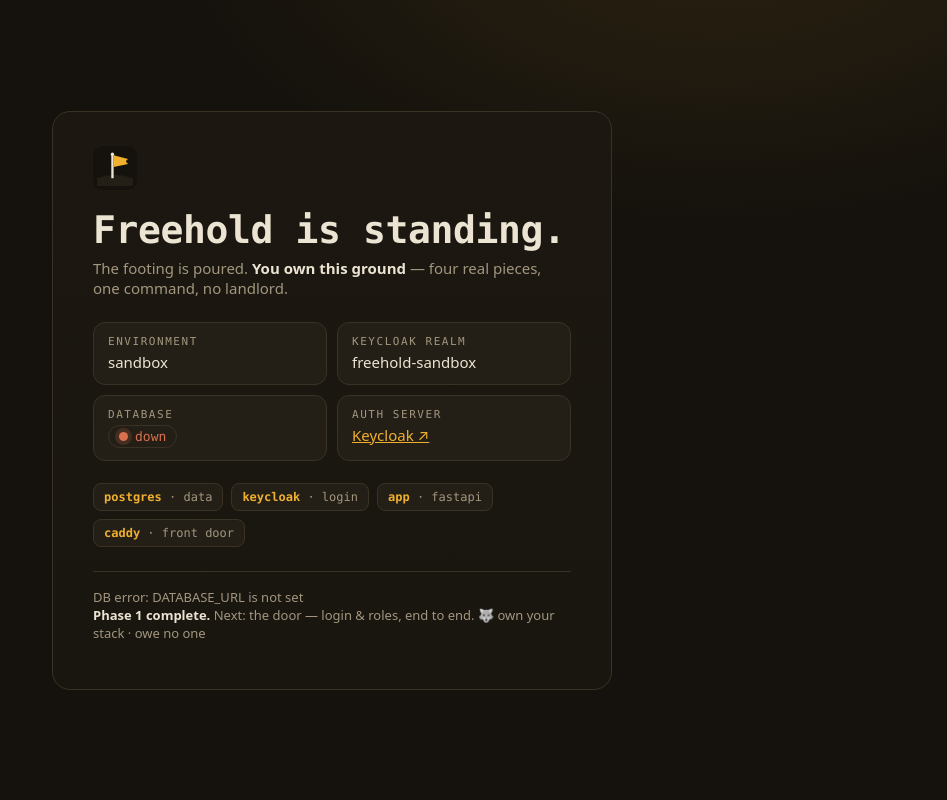
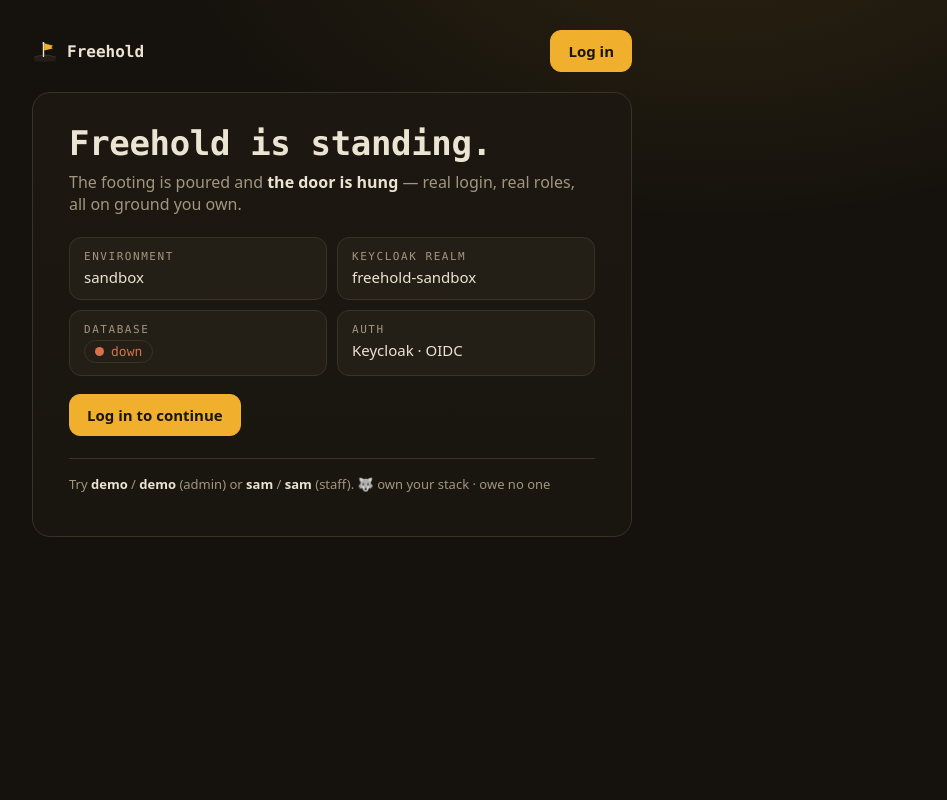
Before and after one commit to akenel/freehold, a FastAPI app: page / in a window 1280 px wide. Shown: the whole page, without its empty margins (308-1255 px from the left). Run offline with FastAPI, Linux system fonts and the light colour scheme.

Commit message:
🚪 Freehold Phase 2 — the door (OIDC login + session + RBAC, end to end)
Server-rendered app = CONFIDENTIAL OIDC client (holds a secret, keeps tokens
server-side; browser gets only a signed session cookie). Full Authorization-Code
+ PKCE flow through the Caddy front door.

- app/auth.py: OIDC helpers — PKCE, auth redirect, code exchange (httpx),
  id-token verify via JWKS (PyJWT), roles from access token, RP-initiated logout.
  Split-horizon URLs: PUBLIC (browser, via Caddy) vs INTERNAL (server->KC); issuer
  fixed to localhost:8080 via KC_HOSTNAME so validation is deterministic.
- main.py: SessionMiddleware + routes /login /auth/callback /logout /dashboard
  /console (admin-only) with explicit, no-magic guards. staff -> clean 403.
- realms x3: freehold-web now confidential (secret + post-logout uris); added a
  'sam'/'staff' user alongside 'demo'/'admin' to demo RBAC.
- Caddy: /admin/* -> Keycloak console; app's admin page moved to /console (no clash).
- templates: shared app.css; login-aware index, dashboard, console, 403.

VERIFIED (prove don't assume): OIDC issuer = http://localhost:8080/realms/...;
confidential client + secret + roles OK (password grant); FULL browser flow via
Puppeteer — demo->dashboard (role admin), demo->/console opens, sam->/console = 403.

Co-Authored-By: Claude Opus 4.8 (1M context) <noreply@anthropic.com>

```diff
--- a/app/main.py
+++ b/app/main.py
@@ -1,28 +1,39 @@
-"""Freehold — Phase 1 hello.
+"""Freehold — Phase 2: the door.
 
-A deliberately tiny FastAPI app whose only job is to PROVE the skeleton is real:
-it reads its environment/realm from config and it actually connects to Postgres.
-The login flow (OIDC/RBAC) arrives in Phase 2 — this is the foundation, poured.
+Real OIDC login against Keycloak, a signed session cookie, a dashboard behind
+auth, and role-based access (RBAC). Tokens live on the server; the browser only
+carries an opaque signed cookie. Every protected route is explicit — no magic.
 """
 import os
+
 import asyncpg
 from fastapi import FastAPI, Request
-from fastapi.responses import JSONResponse
+from fastapi.responses import HTMLResponse, JSONResponse, RedirectResponse
 from fastapi.staticfiles import StaticFiles
 from fastapi.templating import Jinja2Templates
+from starlette.middleware.sessions import SessionMiddleware
+
+import auth
 
 APP_ENV = os.getenv("APP_ENV", "sandbox")
 KC_REALM = os.getenv("KC_REALM", f"freehold-{APP_ENV}")
 KC_PUBLIC_URL = os.getenv("KC_PUBLIC_URL", "http://localhost:8080")
+APP_BASE_URL = os.getenv("APP_BASE_URL", "http://localhost:8080").rstrip("/")
 DATABASE_URL = os.getenv("DATABASE_URL", "")
+SESSION_SECRET = os.getenv("SESSION_SECRET", "dev-insecure-change-me")
 
-app = FastAPI(title="Freehold", version="0.1.0-phase1")
+app = FastAPI(title="Freehold", version="0.2.0-phase2")
+# Signed, http-only session cookie. same_site=lax lets the OIDC redirect back in.
+app.add_middleware(SessionMiddleware, secret_key=SESSION_SECRET, same_site="lax", https_only=False)
 app.mount("/static", StaticFiles(directory="static"), name="static")
 templates = Jinja2Templates(directory="templates")
 
 
+def current_user(request: Request):
+    return request.session.get("user")
+
+
 async def db_check() -> tuple[bool, str]:
-    """Return (ok, message) after a live round-trip to Postgres."""
     if not DATABASE_URL:
         return False, "DATABASE_URL is not set"
     try:
@@ -32,10 +43,11 @@ async def db_check() -> tuple[bool, str]:
         finally:
             await conn.close()
         return True, version.split(" on ")[0]
-    except Exception as exc:  # noqa: BLE001 — report anything, this is a health probe
+    except Exception as exc:  # noqa: BLE001
         return False, str(exc)
 
 
+# ---------------------------------------------------------------- public
 @app.get("/healthz")
 async def healthz():
     ok, _ = await db_check()
@@ -45,14 +57,75 @@ async def healthz():
 @app.get("/")
 async def index(request: Request):
     ok, message = await db_check()
-    return templates.TemplateResponse(
-        "index.html",
-        {
-            "request": request,
-            "env": APP_ENV,
-            "realm": KC_REALM,
-            "kc_url": KC_PUBLIC_URL,
-            "db_ok": ok,
-            "db_msg": message,
-        },
-    )
+    return templates.TemplateResponse("index.html", {
+        "request": request, "env": APP_ENV, "realm": KC_REALM, "kc_url": KC_PUBLIC_URL,
+        "db_ok": ok, "db_msg": message, "user": current_user(request),
+    })
+
+
+# ---------------------------------------------------------------- the door
+@app.get("/login")
+async def login(request: Request):
+    state, nonce = auth.new_secret(), auth.new_secret()
+    verifier, challenge = auth.make_pkce()
+    request.session["oauth"] = {"state": state, "nonce": nonce, "cv": verifier}
+    redirect_uri = f"{APP_BASE_URL}/auth/callback"
+    return RedirectResponse(auth.build_auth_redirect(redirect_uri, state, nonce, challenge))
+
+
+@app.get("/auth/callback")
+async def auth_callback(request: Request):
+    saved = request.session.get("oauth") or {}
+    code = request.query_params.get("code")
+    if not code or request.query_params.get("state") != saved.get("state"):
+        return HTMLResponse("Login failed: bad or missing state.", status_code=400)
+    redirect_uri = f"{APP_BASE_URL}/auth/callback"
+    try:
+        tokens = await auth.exchange_code(code, redirect_uri, saved["cv"])
+        claims = auth.verify_id_token(tokens["id_token"], saved.get("nonce"))
+        roles = auth.roles_from_access(tokens["access_token"])
+    except Exception as exc:  # noqa: BLE001
+        return HTMLResponse(f"Login failed: {exc}", status_code=400)
+
+    request.session.pop("oauth", None)
+    request.session["user"] = {
+        "username": claims.get("preferred_username"),
+        "name": claims.get("name") or claims.get("preferred_username"),
+        "email": claims.get("email"),
+        "roles": roles,
+    }
+    request.session["id_token"] = tokens["id_token"]
+    return RedirectResponse("/dashboard", status_code=303)
+
+
+@app.get("/logout")
+async def logout(request: Request):
+    id_token = request.session.get("id_token")
+    request.session.clear()
+    if id_token:
+        return RedirectResponse(auth.logout_redirect(id_token, f"{APP_BASE_URL}/"))
+    return RedirectResponse("/")
+
+
+# ---------------------------------------------------------------- behind the door
+@app.get("/dashboard")
+async def dashboard(request: Request):
+    user = current_user(request)
+    if not user:
+        return RedirectResponse("/login")
+    return templates.TemplateResponse("dashboard.html", {
+        "request": request, "user": user, "env": APP_ENV, "realm": KC_REALM,
+    })
+
+
+@app.get("/console")
+async def console(request: Request):
+    """RBAC demo: admins only. A logged-in 'staff' user gets a clean 403."""
+    user = current_user(request)
+    if not user:
+        return RedirectResponse("/login")
+    if "admin" not in user.get("roles", []):
+        return templates.TemplateResponse(
+            "forbidden.html", {"request": request, "user": user}, status_code=403,
+        )
+    return templates.TemplateResponse("console.html", {"request": request, "user": user})
--- a/app/requirements.txt
+++ b/app/requirements.txt
@@ -2,3 +2,6 @@ fastapi==0.115.6
 uvicorn[standard]==0.34.0
 jinja2==3.1.4
 asyncpg==0.30.0
+httpx==0.28.1
+PyJWT[crypto]==2.10.1
+itsdangerous==2.2.0
--- /dev/null
+++ b/app/static/app.css
@@ -0,0 +1,41 @@
+:root{
+  --ink:#15120d; --panel:#1c1811; --panel2:#241f16; --line:#3a3225; --bone:#ece4d3;
+  --muted:#a2967f; --dim:#6f6552; --amber:#f0b02e; --green:#5fb37a; --red:#d9704e;
+  --mono:ui-monospace,"SF Mono","JetBrains Mono",Menlo,Consolas,monospace;
+  --sans:system-ui,-apple-system,"Segoe UI",Roboto,Helvetica,Arial,sans-serif;
+}
+*{box-sizing:border-box}
+body{margin:0;min-height:100vh;font-family:var(--sans);color:var(--bone);
+  background:radial-gradient(900px 500px at 80% -10%,rgba(240,176,46,.10),transparent 60%),var(--ink)}
+a{color:var(--amber)}
+.wrap{max-width:640px;margin:0 auto;padding:22px 20px 60px}
+.topbar{display:flex;align-items:center;gap:10px;padding:8px 0 4px}
+.brand{display:flex;align-items:center;gap:9px;font-family:var(--mono);font-weight:700;font-size:16px;text-decoration:none;color:var(--bone)}
+.brand img{width:26px;height:26px}
+.spacer{flex:1}
+.who{font-size:13px;color:var(--muted)}
+.who b{color:var(--bone)}
+.card{background:linear-gradient(180deg,var(--panel),rgba(28,24,17,.55));
+  border:1px solid var(--line);border-radius:18px;padding:30px clamp(20px,5vw,36px);margin-top:16px}
+h1{font-family:var(--mono);font-size:clamp(24px,5.5vw,34px);margin:0 0 8px;letter-spacing:-.01em;text-wrap:balance}
+.lede{color:var(--muted);margin:0 0 22px}
+.lede b{color:var(--bone)}
+.btn{display:inline-flex;align-items:center;gap:8px;font-weight:600;font-size:15px;
+  padding:10px 17px;border-radius:11px;border:1px solid var(--line);cursor:pointer;text-decoration:none;color:var(--bone)}
+.btn.primary{background:var(--amber);color:#1a1509;border-color:var(--amber)}
+.btn:focus-visible{outline:2px solid var(--amber);outline-offset:2px}
+.row{display:flex;gap:10px;flex-wrap:wrap;align-items:center}
+.grid{display:grid;grid-template-columns:1fr 1fr;gap:10px;margin:18px 0}
+.cell{background:var(--panel2);border:1px solid var(--line);border-radius:12px;padding:12px 14px}
+.cell .k{font-family:var(--mono);font-size:11px;letter-spacing:.14em;text-transform:uppercase;color:var(--muted)}
+.cell .v{font-size:15px;margin-top:4px;word-break:break-word}
+.chips{display:flex;gap:8px;flex-wrap:wrap}
+.chip{font-family:var(--mono);font-size:12px;padding:4px 11px;border-radius:999px;
+  border:1px solid var(--line);background:var(--panel2);color:var(--amber)}
+.chip.admin{color:#1a1509;background:var(--amber);border-color:var(--amber)}
+.pill{display:inline-flex;align-items:center;gap:7px;font-family:var(--mono);font-size:13px;padding:3px 10px;border-radius:999px;border:1px solid var(--line)}
+.pill .dot{width:9px;height:9px;border-radius:50%}
+.ok{color:var(--green)} .ok .dot{background:var(--green)}
+.bad{color:var(--red)} .bad .dot{background:var(--red)}
+.foot{border-top:1px solid var(--line);margin-top:22px;padding-top:16px;color:var(--muted);font-size:13px}
+.foot b{color:var(--bone)}
--- a/app/templates/index.html
+++ b/app/templates/index.html
@@ -3,78 +3,48 @@
 <head>
   <meta charset="utf-8">
   <meta name="viewport" content="width=device-width, initial-scale=1">
-  <title>Freehold — it's running</title>
+  <title>Freehold</title>
   <link rel="icon" href="/static/favicon.svg" type="image/svg+xml">
-  <style>
-    :root{
-      --ink:#15120d; --panel:#1c1811; --line:#3a3225; --bone:#ece4d3;
-      --muted:#a2967f; --amber:#f0b02e; --green:#5fb37a; --red:#d9704e;
-      --mono:ui-monospace,"SF Mono","JetBrains Mono",Menlo,Consolas,monospace;
-      --sans:system-ui,-apple-system,"Segoe UI",Roboto,Helvetica,Arial,sans-serif;
-    }
-    *{box-sizing:border-box}
-    body{margin:0;min-height:100vh;font-family:var(--sans);color:var(--bone);
-      background:radial-gradient(900px 500px at 80% -10%,rgba(240,176,46,.10),transparent 60%),var(--ink);
-      display:flex;align-items:center;justify-content:center;padding:32px}
-    .card{width:100%;max-width:560px;background:linear-gradient(180deg,var(--panel),rgba(28,24,17,.55));
-      border:1px solid var(--line);border-radius:18px;padding:34px clamp(22px,5vw,40px)}
-    .flag{width:44px;height:44px;display:block;margin-bottom:18px}
-    h1{font-family:var(--mono);font-size:clamp(26px,6vw,38px);margin:0 0 6px;letter-spacing:-.01em}
-    .tag{color:var(--muted);margin:0 0 24px;font-size:15px}
-    .tag b{color:var(--bone)}
-    .grid{display:grid;grid-template-columns:1fr 1fr;gap:10px;margin:0 0 22px}
-    .cell{background:#241f16;border:1px solid var(--line);border-radius:12px;padding:12px 14px}
-    .cell .k{font-family:var(--mono);font-size:11px;letter-spacing:.14em;text-transform:uppercase;color:var(--muted)}
-    .cell .v{font-size:15px;margin-top:4px;color:var(--bone);word-break:break-word}
-    .pill{display:inline-flex;align-items:center;gap:7px;font-family:var(--mono);font-size:13px;
-      padding:3px 10px;border-radius:999px;border:1px solid var(--line)}
-    .dot{width:9px;height:9px;border-radius:50%}
-    .ok{color:var(--green)} .ok .dot{background:var(--green);box-shadow:0 0 0 4px rgba(95,179,122,.18)}
-    .bad{color:var(--red)} .bad .dot{background:var(--red);box-shadow:0 0 0 4px rgba(217,112,78,.18)}
-    .services{display:flex;flex-wrap:wrap;gap:8px;margin-bottom:24px}
-    .svc{font-family:var(--mono);font-size:12px;color:var(--muted);background:#241f16;
-      border:1px solid var(--line);border-radius:8px;padding:6px 10px}
-    .svc b{color:var(--amber)}
-    .foot{border-top:1px solid var(--line);padding-top:16px;color:var(--muted);font-size:13px}
-    .foot b{color:var(--bone)}
-    a{color:var(--amber)}
-  </style>
+  <link rel="stylesheet" href="/static/app.css">
 </head>
 <body>
+  <div class="wrap">
+    <div class="topbar">
+      <a class="brand" href="/"><img src="/static/favicon.svg" alt="">Freehold</a>
+      <span class="spacer"></span>
+      {% if user %}
+        <span class="who">Signed in as <b>{{ user.name }}</b></span>
+        <a class="btn ghost" href="/logout">Log out</a>
+      {% else %}
+        <a class="btn primary" href="/login">Log in</a>
+      {% endif %}
+    </div>
+
     <main class="card">
-    <svg class="flag" viewBox="0 0 64 64" aria-hidden="true">
-      <rect width="64" height="64" rx="14" fill="#15120d"/>
-      <path d="M6 47 Q32 37 58 47 L58 58 L6 58 Z" fill="#241f16"/>
-      <rect x="26.6" y="12" width="3.4" height="35" rx="1.7" fill="#ece4d3"/>
-      <circle cx="28.3" cy="12" r="2.4" fill="#ece4d3"/>
-      <path d="M30 13.5 L51 19 Q45 22.5 51 26 L30 30.5 Z" fill="#f0b02e"/>
-    </svg>
-
       <h1>Freehold is standing.</h1>
-    <p class="tag">The footing is poured. <b>You own this ground</b> — four real pieces, one command, no landlord.</p>
+      <p class="lede">The footing is poured and <b>the door is hung</b> — real login, real roles, all on ground you own.</p>
 
       <div class="grid">
         <div class="cell"><div class="k">Environment</div><div class="v">{{ env }}</div></div>
         <div class="cell"><div class="k">Keycloak realm</div><div class="v">{{ realm }}</div></div>
-      <div class="cell">
-        <div class="k">Database</div>
-        <div class="v">
+        <div class="cell"><div class="k">Database</div><div class="v">
           {% if db_ok %}<span class="pill ok"><span class="dot"></span>connected</span>
           {% else %}<span class="pill bad"><span class="dot"></span>down</span>{% endif %}
-        </div>
-      </div>
-      <div class="cell"><div class="k">Auth server</div><div class="v"><a href="{{ kc_url }}/realms/{{ realm }}/account" rel="noreferrer">Keycloak ↗</a></div></div>
+        </div></div>
+        <div class="cell"><div class="k">Auth</div><div class="v">Keycloak · OIDC</div></div>
       </div>
 
-    <div class="services">
-      <span class="svc"><b>postgres</b> · data</span>
-      <span class="svc"><b>keycloak</b> · login</span>
-      <span class="svc"><b>app</b> · fastapi</span>
-      <span class="svc"><b>caddy</b> · front door</span>
+      {% if user %}
+        <div class="row">
+          <a class="btn primary" href="/dashboard">Go to your dashboard →</a>
         </div>
-
-    <p class="foot">{% if db_ok %}Postgres said: <b>{{ db_msg }}</b>{% else %}DB error: {{ db_msg }}{% endif %}<br>
-    <b>Phase 1 complete.</b> Next: the door — login &amp; roles, end to end. 🐺 own your stack · owe no one</p>
+      {% else %}
+        <div class="row">
+          <a class="btn primary" href="/login">Log in to continue</a>
+        </div>
+        <p class="foot">Try <b>demo</b> / <b>demo</b> (admin) or <b>sam</b> / <b>sam</b> (staff). 🐺 own your stack · owe no one</p>
+      {% endif %}
     </main>
+  </div>
 </body>
 </html>
--- a/docker-compose.yml
+++ b/docker-compose.yml
@@ -45,6 +45,11 @@ services:
       KC_HEALTH_ENABLED: "true"
       KC_HTTP_ENABLED: "true"
       KC_HOSTNAME_STRICT: "false"
+      # Fix the public base URL so the token issuer is deterministic behind Caddy.
+      # Browser reaches KC at localhost:8080 (via Caddy); the app talks to it
+      # internally at keycloak:8080 — but the ISSUER is always localhost:8080.
+      KC_HOSTNAME: http://localhost:8080
+      KC_PROXY_HEADERS: xforwarded
     volumes:
       - ./keycloak/realms:/opt/keycloak/data/import:ro
     ports:
```
Also changed, not shown: app/auth.py (added, +109 -0 lines), app/templates/console.html (added, +32 -0 lines), app/templates/dashboard.html (added, +45 -0 lines), app/templates/forbidden.html (added, +34 -0 lines), keycloak/realms/freehold-production-realm.json (+17 -2 lines), keycloak/realms/freehold-sandbox-realm.json (+17 -2 lines), keycloak/realms/freehold-staging-realm.json (+17 -2 lines), 2 other files. Lines whose indentation alone changed are shown as unchanged.
